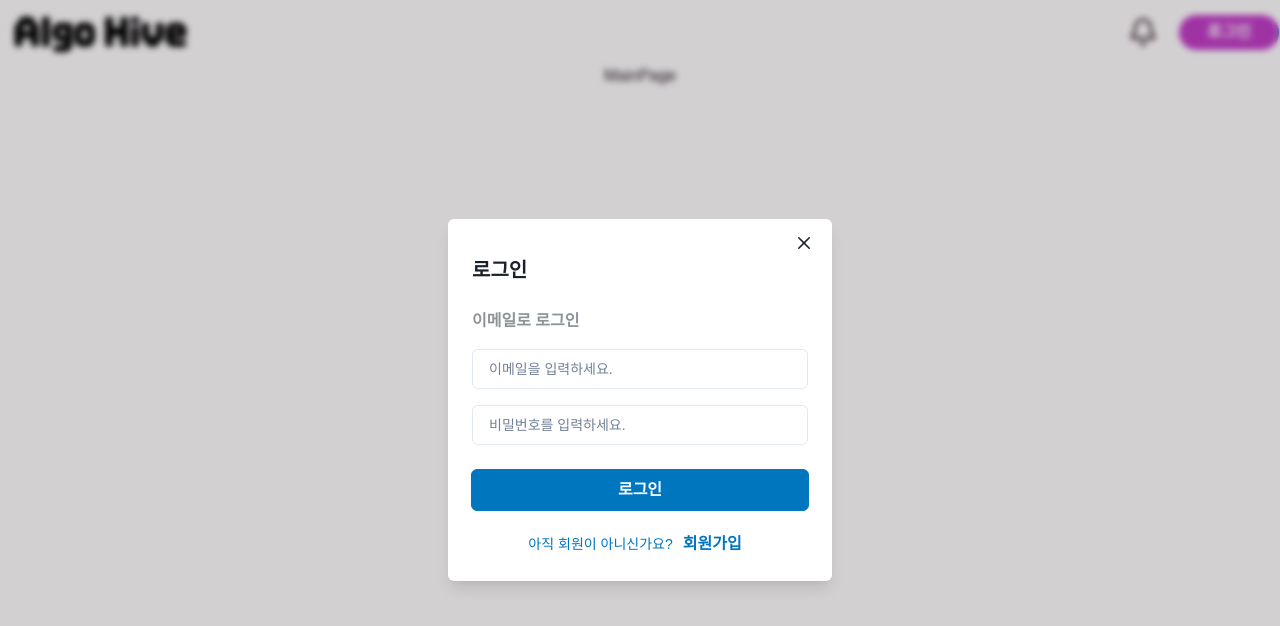
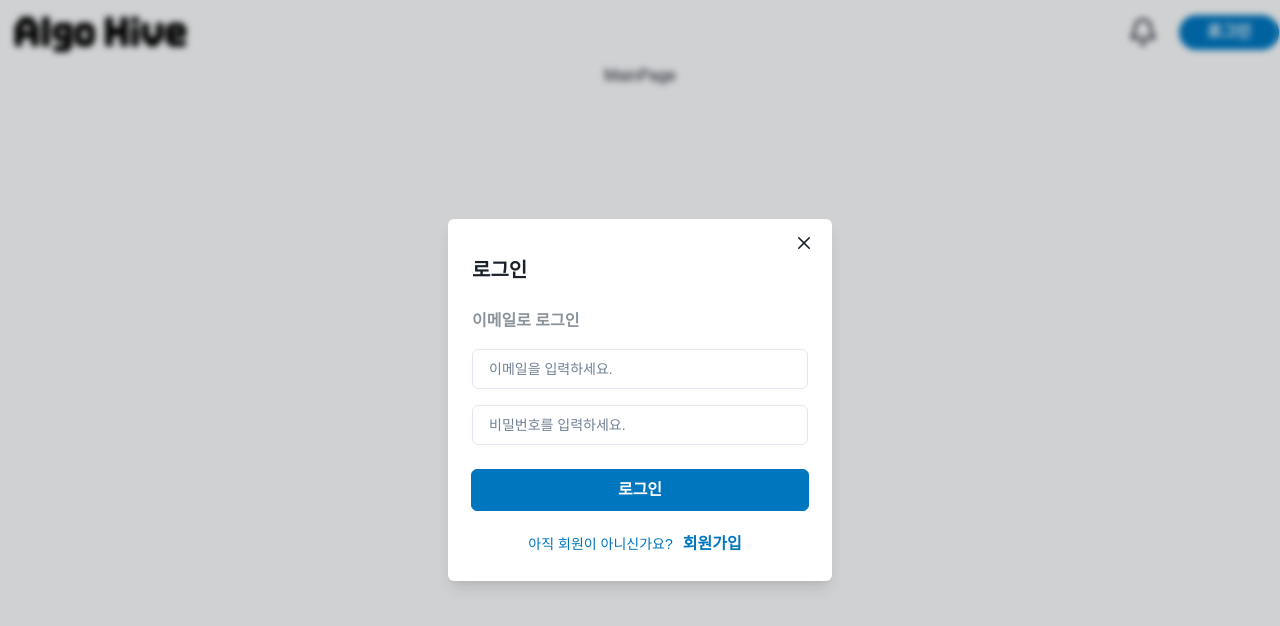
Before and after one commit to six-goguma/Algo-Hive-FE, a React (Vite) app: page / in a window 1280 px wide. Both pictures are taken after a click on the button "로그인". Shown: the top 626 px of the page. Built offline with nearby package versions, Linux system fonts and the light colour scheme; a web font is replaced by a local one.

Commit message:
fix(modal):  hue-rotate 속성 제거

```diff
--- a/src/widgets/modals/AuthModal.tsx
+++ b/src/widgets/modals/AuthModal.tsx
@@ -52,7 +52,7 @@ export const AuthModal = ({
   };
   return (
     <Modal size="sm" isOpen={isOpen} onClose={onClose} scrollBehavior={scrollBehavior} isCentered>
-      <ModalOverlay bg="blackAlpha.300" backdropFilter="blur(3px) hue-rotate(90deg)" />
+      <ModalOverlay bg="blackAlpha.300" backdropFilter="blur(3px)" />
       <ModalContent w="100%">
         <ModalHeader mt={5} textAlign="left">
           {modalTitle}
```
